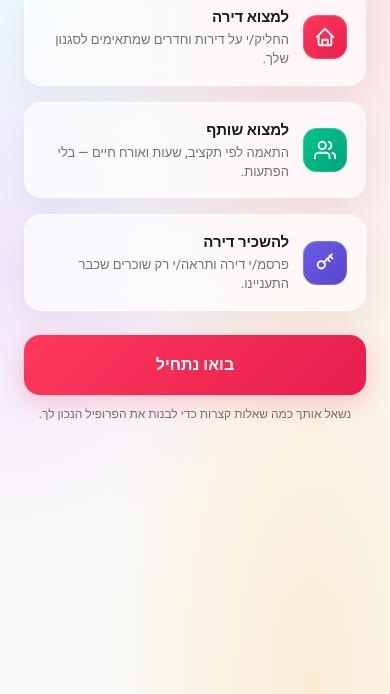
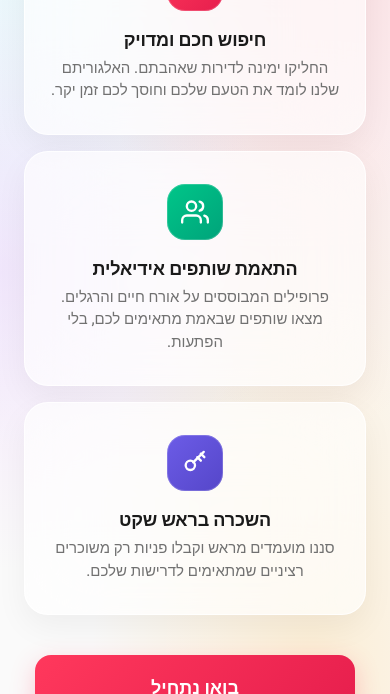
Before and after one commit to 7128romial/rentmate, a website built with Vite: page frontend/welcome.html in a window 390 px wide. Shown: the part 150-844 px from the top of the page. Built offline with nearby package versions, Linux system fonts and the light colour scheme.

Commit message:
Responsive Bento Grid for Welcome Page

```diff
--- a/frontend/style.css
+++ b/frontend/style.css
@@ -1705,6 +1705,9 @@ h1, h2, h3 {
   overflow-y: auto !important;
   -ms-overflow-style: none;
   scrollbar-width: none;
+  max-width: 100% !important;
+  border-radius: 0 !important;
+  height: 100vh !important;
 }
 .welcome-app::-webkit-scrollbar {
   display: none;
@@ -1718,10 +1721,15 @@ h1, h2, h3 {
   z-index: 1;
   display: flex;
   flex-direction: column;
-  height: 100%;
-  padding: 32px 24px calc(24px + env(safe-area-inset-bottom, 0px));
+  min-height: 100%;
+  padding: 6vh 24px calc(24px + env(safe-area-inset-bottom, 0px));
   overflow-y: auto;
   -webkit-overflow-scrolling: touch;
+  max-width: 1100px;
+  margin: 0 auto;
+  width: 100%;
+  align-items: center;
+  justify-content: center;
 }
 .welcome-content::-webkit-scrollbar { width: 0; }
 .welcome-hero {
@@ -1763,21 +1771,30 @@ h1, h2, h3 {
   margin: 0 auto;
 }
 .welcome-cards {
-  display: flex;
-  flex-direction: column;
+  display: grid;
+  grid-template-columns: 1fr;
   gap: 16px;
-  margin-bottom: 24px;
+  margin-bottom: 40px;
+  width: 100%;
+}
+@media (min-width: 768px) {
+  .welcome-cards {
+    grid-template-columns: repeat(3, 1fr);
+    gap: 24px;
+  }
 }
 .feature-card {
   background: rgba(255, 255, 255, 0.65);
   backdrop-filter: blur(40px);
   -webkit-backdrop-filter: blur(40px);
   border: 1px solid rgba(255, 255, 255, 0.8);
-  border-radius: 18px;
-  padding: 16px 18px;
-  display: flex;
-  align-items: center;
-  gap: 14px;
+  border-radius: 24px;
+  padding: 32px 24px;
+  display: flex;
+  flex-direction: column;
+  align-items: center;
+  text-align: center;
+  gap: 16px;
   opacity: 0;
   transform: translateY(20px);
   animation: welcomeFadeUp 0.55s cubic-bezier(0.16, 1, 0.3, 1) forwards;
@@ -1789,15 +1806,19 @@ h1, h2, h3 {
   box-shadow: 0 16px 40px rgba(0, 0, 0, 0.08);
 }
 .feature-icon {
-  width: 44px;
-  height: 44px;
-  border-radius: 14px;
+  width: 56px;
+  height: 56px;
+  border-radius: 18px;
   display: flex;
   align-items: center;
   justify-content: center;
   flex-shrink: 0;
   color: white;
   position: relative;
+}
+.feature-icon svg {
+  width: 28px;
+  height: 28px;
 }
 .feature-icon::after {
   content: '';
@@ -1824,26 +1845,30 @@ h1, h2, h3 {
   min-width: 0;
 }
 .feature-text h3 {
+  font-size: 18px;
+  font-weight: 800;
+  color: var(--text-main);
+  letter-spacing: -0.01em;
+}
+.feature-text p {
   font-size: 15px;
-  font-weight: 800;
-  color: var(--text-main);
-  letter-spacing: -0.01em;
-}
-.feature-text p {
-  font-size: 13px;
   font-weight: 500;
   color: var(--text-muted);
-  line-height: 1.45;
+  line-height: 1.5;
 }
 .welcome-cta {
   background: var(--primary-gradient);
   color: var(--text-inverse);
   font-weight: 800;
-  margin-bottom: 10px;
+  margin-bottom: 16px;
   flex-shrink: 0;
   animation: welcomeFadeIn 0.6s cubic-bezier(0.16, 1, 0.3, 1) 0.55s both;
   box-shadow: 0 8px 24px rgba(255, 56, 92, 0.25);
   border: none;
+  width: 100%;
+  max-width: 320px;
+  font-size: 18px;
+  padding: 20px 24px;
 }
 .welcome-cta:hover {
   transform: translateY(-2px);
@@ -2007,3 +2032,9 @@ h1, h2, h3 {
   0% { transform: scale(0.8); opacity: 0; }
   100% { transform: scale(1); opacity: 1; }
 }
+
+@media (min-width: 768px) {
+  .welcome-title { font-size: 64px; margin-bottom: 16px; }
+  .welcome-subtitle { font-size: 20px; max-width: 600px; margin-bottom: 24px; }
+  .welcome-hero { margin-bottom: 48px; }
+}
--- a/frontend/welcome.html
+++ b/frontend/welcome.html
@@ -31,8 +31,8 @@
               </svg>
             </div>
             <div class="feature-text">
-              <h3>למצוא דירה</h3>
-              <p>החליק/י על דירות וחדרים שמתאימים לסגנון שלך.</p>
+              <h3>חיפוש חכם ומדויק</h3>
+              <p>החליקו ימינה לדירות שאהבתם. האלגוריתם שלנו לומד את הטעם שלכם וחוסך לכם זמן יקר.</p>
             </div>
           </div>
 
@@ -46,8 +46,8 @@
               </svg>
             </div>
             <div class="feature-text">
-              <h3>למצוא שותף</h3>
-              <p>התאמה לפי תקציב, שעות ואורח חיים — בלי הפתעות.</p>
+              <h3>התאמת שותפים אידיאלית</h3>
+              <p>פרופילים המבוססים על אורח חיים והרגלים. מצאו שותפים שבאמת מתאימים לכם, בלי הפתעות.</p>
             </div>
           </div>
 
@@ -61,8 +61,8 @@
               </svg>
             </div>
             <div class="feature-text">
-              <h3>להשכיר דירה</h3>
-              <p>פרסמ/י דירה ותראה/י רק שוכרים שכבר התעניינו.</p>
+              <h3>השכרה בראש שקט</h3>
+              <p>סננו מועמדים מראש וקבלו פניות רק משוכרים רציניים שמתאימים לדרישות שלכם.</p>
             </div>
           </div>
         </div>
```
